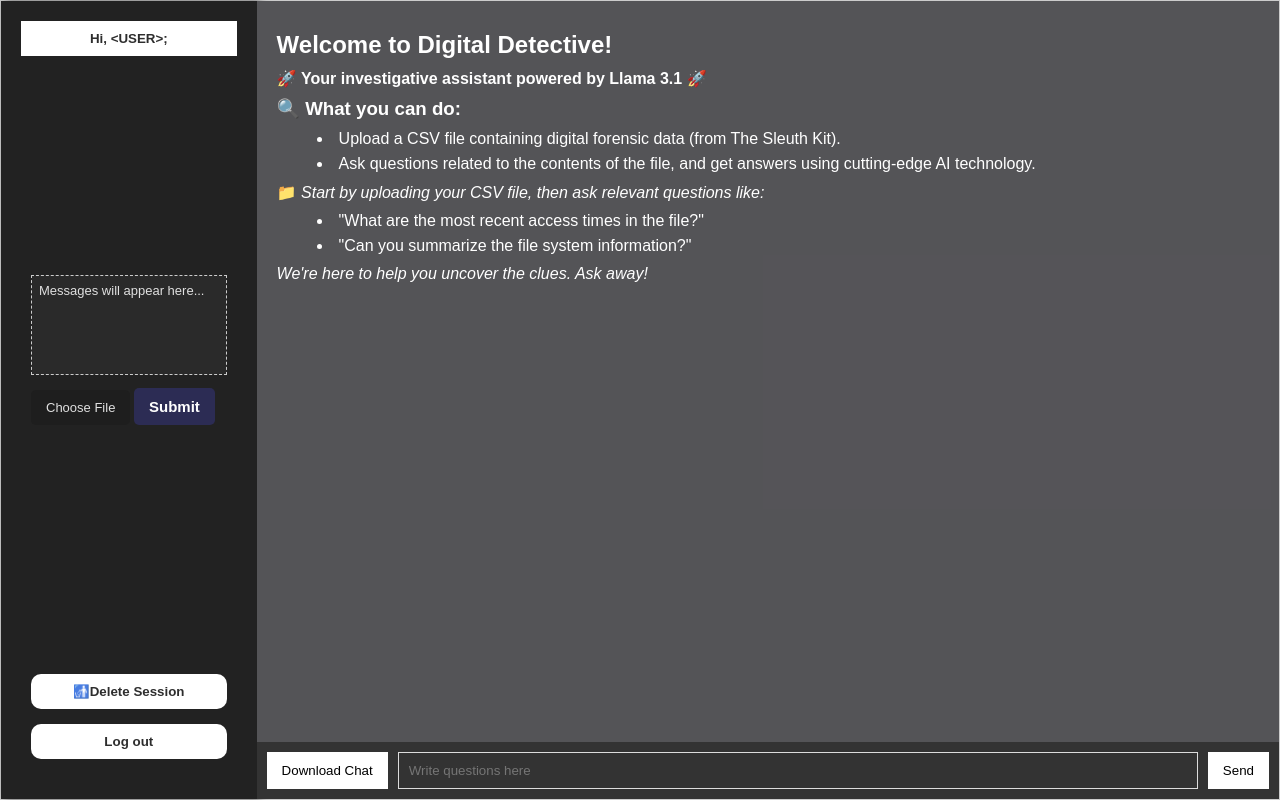
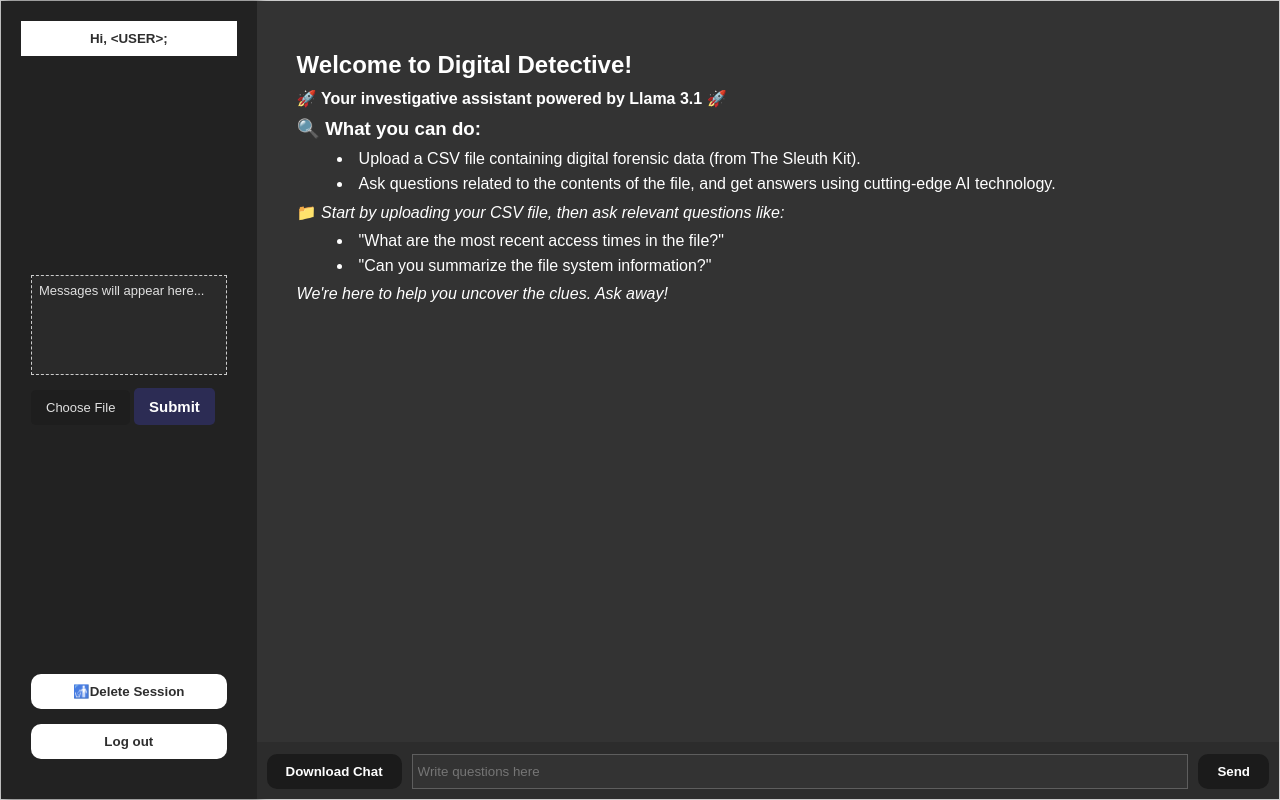
Before and after one commit to anowii/DigitalDetectives, a Flask app: page /home in a window 1280 px wide. Run offline with Flask 3, Linux system fonts and the light colour scheme.

Commit message:
Css changes
Allting blir bara mörkare känns det som

```diff
--- a/Intergrated/static/home.css
+++ b/Intergrated/static/home.css
@@ -49,8 +49,8 @@ body {
 /* Chat window takes up most of the main content area */
 .chat-window {
     flex-grow: 1;
-    padding: 20px;
-    background-color: #5e5d61cb;
+    padding: 40px;
+    background-color: #333;
     overflow-y: auto; /* Adds scroll for long chat history */
     /*text-align: center; /* Center the text horizontally*/
 }
@@ -79,24 +79,26 @@ body {
     padding: 10px;
     display: flex;
     gap: 10px;
-    background-color: #333;
-    border-top: 2px solid  #5e5d61cb;
+    background-color:#2c2c2c;
+    border-top: 2px solid #22222200;
 }
 
 /* Buttons inside the bottom bar */
 .bottom-bar button {
-    padding: 10px 15px;
+    padding: 10px 19px;
     border: none;
-    background-color: #ffffff;
-    color: #000;
+    background-color: #1b1b1b;
+    color: #ffffff;
     cursor: pointer;
+    font-weight: bold;
+    border-radius: 10px;
 }
 
 /* Input field inside the bottom bar, takes remaining space */
 .bottom-bar input {
     flex-grow: 1;
-    padding: 10px;
-    border: 1px solid #ddd;
+    padding: 5px;
+    border: 1px solid #dddddd40;
     background: #333;
     color: #fff;
 }
@@ -134,7 +136,6 @@ body {
     background-color: #ffffff;
     color: #000000d2;
     cursor: default;
-    transition: #222 0.3s; /* Smooth transition for hover effect */
     font-family: inherit;
     font-weight: bold;
     cursor: default;
@@ -254,7 +255,7 @@ body {
 
 .ai-message {
     background-color: #0e1b2eb5;
-    text-align: left;
+    text-align: left; /* Align text to the left */
     color: #dad7d7;
 
 }
@@ -271,7 +272,7 @@ body {
     transform: translateX(-30%); /* Center it horizontally */
     display: flex;
     justify-content: center; /* Center the dots */
-    background-color: #5e5d61cb; /* Same background color as the chat window */
+    background-color: #333;
     padding: 20px;
     border-radius: 5px;
     width: auto; /* Adjust to fit the content */
```
Also changed, not shown: Intergrated/messages.json (+7 -0 lines).
